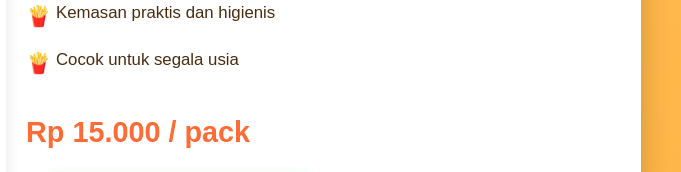
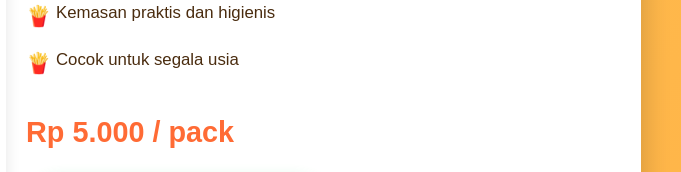
Before and after one commit to dkhtb1/ZELOSBITE-telatela, a plain HTML site: page index.html in a window 1280 px wide. Shown: the part 555-727 px from the top of the page, 599-1280 px from the left. Drawn offline with Linux system fonts and the light colour scheme.

Commit message:
Update index.html

```diff
--- a/index.html
+++ b/index.html
@@ -62,7 +62,7 @@
                 <li>Kemasan praktis dan higienis</li>
                 <li>Cocok untuk segala usia</li>
             </ul>
-            <div class="price">Rp 15.000 / pack</div>
+            <div class="price">Rp 5.000 / pack</div>
             <a href="https://wa.me/6281275327109?text=Halo%20Zelos%20Bite,%20saya%20ingin%20memesan%20tela-tela%20nya!" id="whatsapp-button" target="_blank">
                 Pesan via WhatsApp
             </a><br><br>
```
